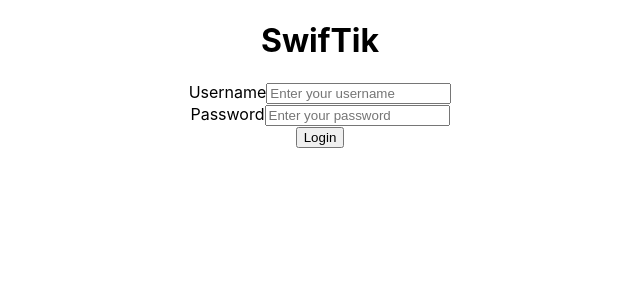
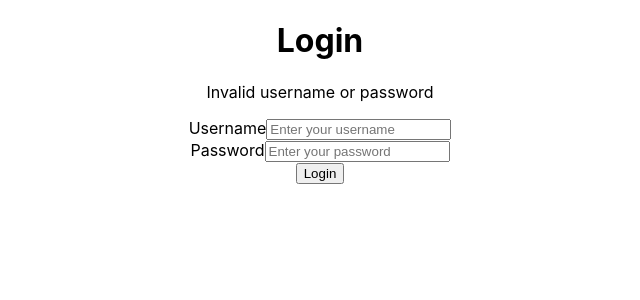
Before and after one commit to CS203-Team-7/SwifTik, a React (Create React App) app in the folder ryan-test/: page / in a window 1280 px wide. Both pictures are taken after a click on the button "Login". Shown: the top 300 px of the page, without its empty margins (320-960 px from the left). Built offline with nearby package versions, Linux system fonts and the light colour scheme.

Commit message:
Added dashboard and basic authentication logic

```diff
--- a/ryan-test/package.json
+++ b/ryan-test/package.json
@@ -8,6 +8,7 @@
     "@testing-library/user-event": "^13.5.0",
     "react": "^18.2.0",
     "react-dom": "^18.2.0",
+    "react-router-dom": "^6.15.0",
     "react-scripts": "5.0.1",
     "web-vitals": "^2.1.4"
   },
--- a/ryan-test/src/Login.js
+++ b/ryan-test/src/Login.js
@@ -3,6 +3,7 @@ import React, { useState } from 'react';
 const Login = () => {
   const [username, setUsername] = useState('');
   const [password, setPassword] = useState('');
+  const [error, setError] = useState('');
 
   const handleUsernameChange = (e) => {
     setUsername(e.target.value);
@@ -13,13 +14,22 @@ const Login = () => {
   };
 
   const handleLogin = () => {
-    // You can implement your login logic here
-    console.log(`Username: ${username}, Password: ${password}`);
+    // Simulate authentication (replace with your actual authentication logic)
+    const validUsername = 'user123';
+    const validPassword = 'password123';
+
+    if (username === validUsername && password === validPassword) {
+      setError('');
+      alert('Login successful'); // You can redirect the user or perform other actions here
+    } else {
+      setError('Invalid username or password');
+    }
   };
 
   return (
     <div className="login-container">
-      <h1>SwifTik</h1>
+      <h1>Login</h1>
+      {error && <p className="error-message">{error}</p>}
       <form>
         <div className="form-group">
           <label>Username</label>
```
Also changed, not shown: 1 other file (tests, documents, lock files or other folders).
